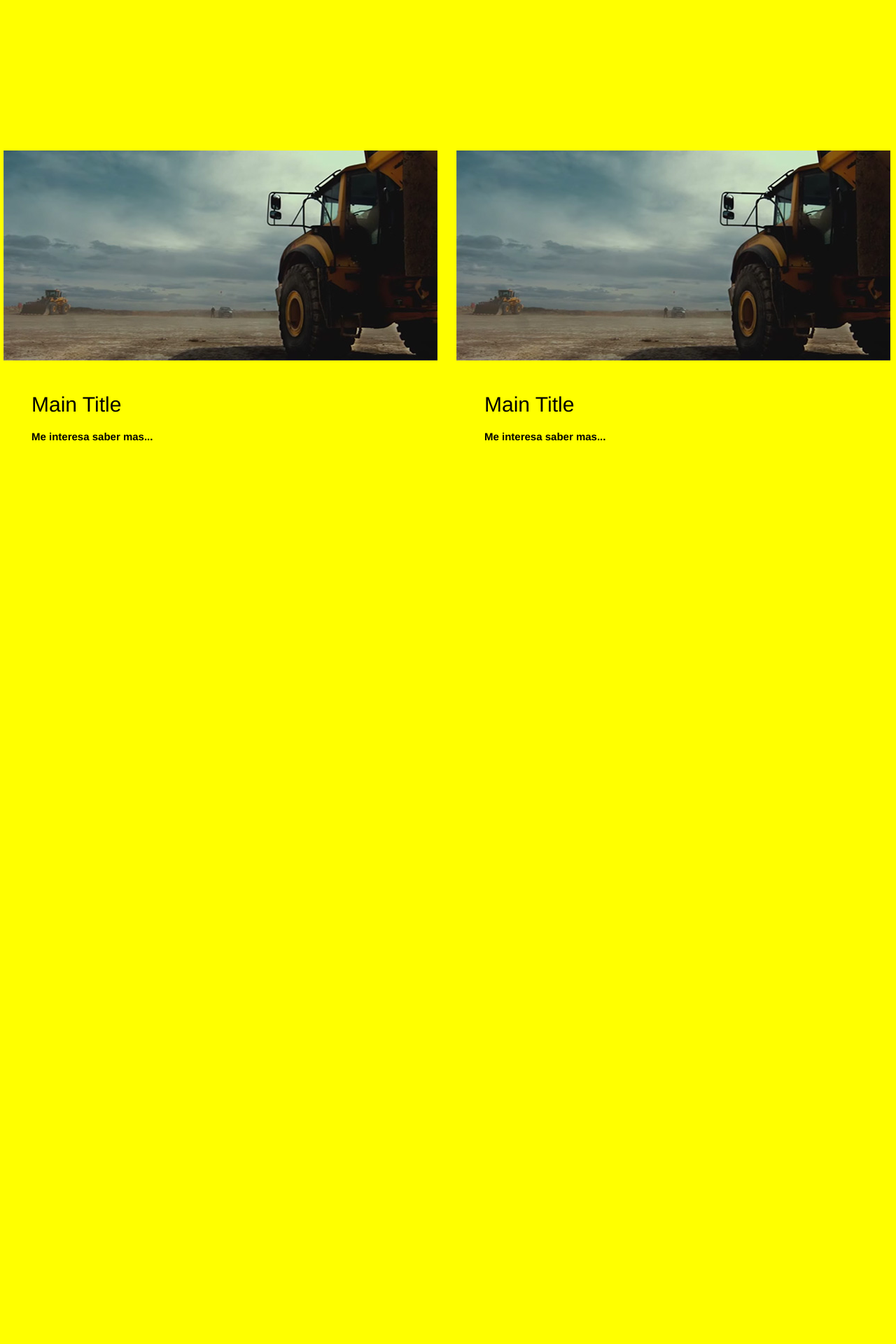
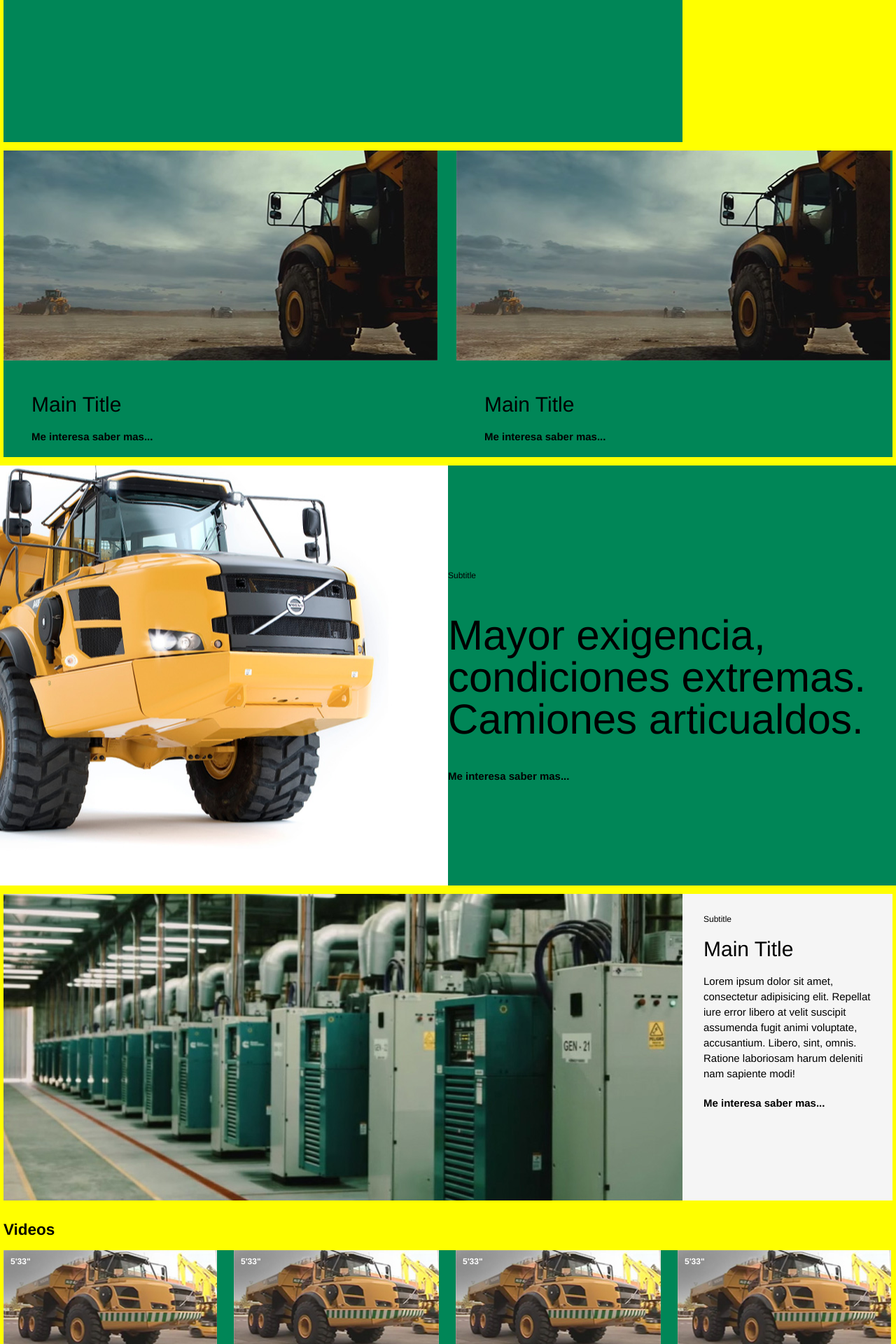
Before and after one commit to ekersten/sullair-maquetado, a PHP site: page /sullair.html in a window 1280 px wide. Shown: the part 400-2320 px from the top of the page at 70% size. Before the commit the page ends 1030 px from the top, so only its background shows below. Run offline with PHP 8.4, Linux system fonts and the light colour scheme; style sheets or scripts are compiled from the project's sources; some libraries are stand-ins or nearby versions.

Commit message:
new home components

```diff
--- a/scss/sullair.scss
+++ b/scss/sullair.scss
@@ -39,6 +39,25 @@
 
 	.component:last-child {
 		padding-right: 0;
+	}
+
+	> div:first-of-type {
+		padding-left: 0;
+	}
+
+	> div:last-of-type {
+		padding-right: 0;
+	}
+
+	&.videos {
+		.cta {
+			display: block;
+			font-weight: $font-weight-bold;
+			font-size: 15px;
+			color: $sullair-black;
+			text-decoration: none;
+			text-align: right;
+		}
 	}
 }
 
@@ -99,13 +118,106 @@
 
 	&.full-width-text-right {
 		width: 100%;
-		height: 438px;
+		height: 600px;
 		margin-bottom: $grid-gutter-width / 2;
+		padding-left: 0;
+		padding-right: 0;
+
+		.image, .text-wrapper {
+			width: 50%;
+			float: left;
+			height: 600px;
+		}
+
+		.image {
+			background-repeat: no-repeat;
+			background-position: right center;
+		}
+
+		.text-wrapper {
+			display: table;
+
+			.text {
+				display: table-cell;
+				vertical-align: middle;
+
+				.subtitle, .title, .copy, .cta {
+					margin-top: 0;
+					margin-bottom: 0;
+				}
+
+				.subtitle {
+					font-weight: $font-weight-roman;
+					font-size: 12px;
+					margin-bottom: 45px;
+				}
+
+				.title {
+					font-size: 60px;
+					line-height: 1em;
+					font-weight: $font-weight-light;
+					margin-bottom: 40px;
+				}
+
+				.cta {
+					display: block;
+					font-weight: $font-weight-bold;
+					font-size: 15px;
+					color: $sullair-black;
+					text-decoration: none;
+					margin-top: 20px;
+				}
+			}
+		}
+
 	}
 
 	&.video {
 		max-width: 317px;
 		float: left;
+
+		.image {
+			position: relative;
+
+			.duration {
+				position: absolute;
+				left: 10px;
+				top: 5px;
+				color: $sullair-white;
+				font-weight: $font-weight-bold;
+				font-size: 12px;
+			}
+		}
+
+		.text {
+			padding: 0;
+			margin-top: 25px;
+			font-size: 15px;
+
+			p:before {
+				content: "> "
+			}
+		}
+	}
+
+	&.w8.h3 {
+		.image {
+			background-repeat: no-repeat;
+			background-position: right center;
+			background-size: cover;
+			width: 76.37796%;
+			max-width: 970px;
+			float: left;
+			overflow: hidden;
+			min-height: 438px;
+		}
+
+		.text {
+			width: 23.62204%;
+			max-width: 300px;
+			float: left;
+			height: 438px;
+		}
 	}
 
 	> .image {
@@ -143,6 +255,10 @@
 			color: $sullair-black;
 			text-decoration: none;
 			margin-top: 20px;
+
+			&:hover {
+				text-decoration: underline;
+			}
 		}
 
 		&.grey {
--- a/sullair.html
+++ b/sullair.html
@@ -8,7 +8,7 @@
 	<link rel="stylesheet" href="css/sullair.css">
 	<title>Sullair</title>
 </head>
-<body>
+<body class="debug">
 
 	<div class="wrapper">
 		<div class="component w6 h4"></div>
@@ -46,17 +46,69 @@
 		</div>
 	</div>
 
-	<div class="component full-width-text-right"></div>
+	<div class="component full-width-text-right">
+		<div class="image" style="background-image: url(img/maquina1.jpg);"></div>
+		<div class="text-wrapper">
+			<div class="text">
+				<h6 class="subtitle">Subtitle</h6>
+				<h4 class="title">Mayor exigencia,<br>condiciones extremas.<br>Camiones articualdos.</h4>
+				<a href="#" class="cta">Me interesa saber mas...</a>
+			</div>
+		</div>
 
-	<div class="wrapper">
-		<div class="component w8 h3"></div>
 	</div>
 
 	<div class="wrapper">
-		<div class="component video w2 h2"></div>
-		<div class="component video w2 h2"></div>
-		<div class="component video w2 h2"></div>
-		<div class="component video w2 h2"></div>
+		<div class="component w8 h3">
+			<div class="image" style="background-image: url(img/mod_6x3.jpg);"></div>
+			<div class="text grey">
+				<h6 class="subtitle">Subtitle</h6>
+				<h4 class="title">Main Title</h4>
+				<p class="copy">Lorem ipsum dolor sit amet, consectetur adipisicing elit. Repellat iure error libero at velit suscipit assumenda fugit animi voluptate, accusantium. Libero, sint, omnis. Ratione laboriosam harum deleniti nam sapiente modi!</p>
+				<a href="#" class="cta">Me interesa saber mas...</a>
+			</div>
+		</div>
+	</div>
+
+	<div class="wrapper videos">
+		<h2>Videos</h2>
+		<div class="component video w2 h2">
+			<div class="image">
+				<img src="img/video.jpg" alt="">
+				<span class="duration">5'33"</span>
+			</div>
+			<div class="text">
+				<p><strong>Te mostramos el impacto del proyecto de Lean Six Sigma</strong> en el alistamiento de las plataformas eléctricas para trabajo en altura de nuestra flota de alquiler.</p>
+			</div>
+		</div>
+		<div class="component video w2 h2">
+			<div class="image">
+				<img src="img/video.jpg" alt="">
+				<span class="duration">5'33"</span>
+			</div>
+			<div class="text">
+				<p><strong>Te mostramos el impacto del proyecto de Lean Six Sigma</strong> en el alistamiento de las plataformas eléctricas para trabajo en altura de nuestra flota de alquiler.</p>
+			</div>
+		</div>
+		<div class="component video w2 h2">
+			<div class="image">
+				<img src="img/video.jpg" alt="">
+				<span class="duration">5'33"</span>
+			</div>
+			<div class="text">
+				<p><strong>Te mostramos el impacto del proyecto de Lean Six Sigma</strong> en el alistamiento de las plataformas eléctricas para trabajo en altura de nuestra flota de alquiler.</p>
+			</div>
+		</div>
+		<div class="component video w2 h2">
+			<div class="image">
+				<img src="img/video.jpg" alt="">
+				<span class="duration">5'33"</span>
+			</div>
+			<div class="text">
+				<p><strong>Te mostramos el impacto del proyecto de Lean Six Sigma</strong> en el alistamiento de las plataformas eléctricas para trabajo en altura de nuestra flota de alquiler.</p>
+			</div>
+		</div>
+		<a href="#" class="cta">Ver todos los videos</a>
 	</div>
 
 	<div class="component full-width-inner-text"></div>
```
Also changed, not shown: img/mod_6x3.jpg, img/video.jpg (added).
